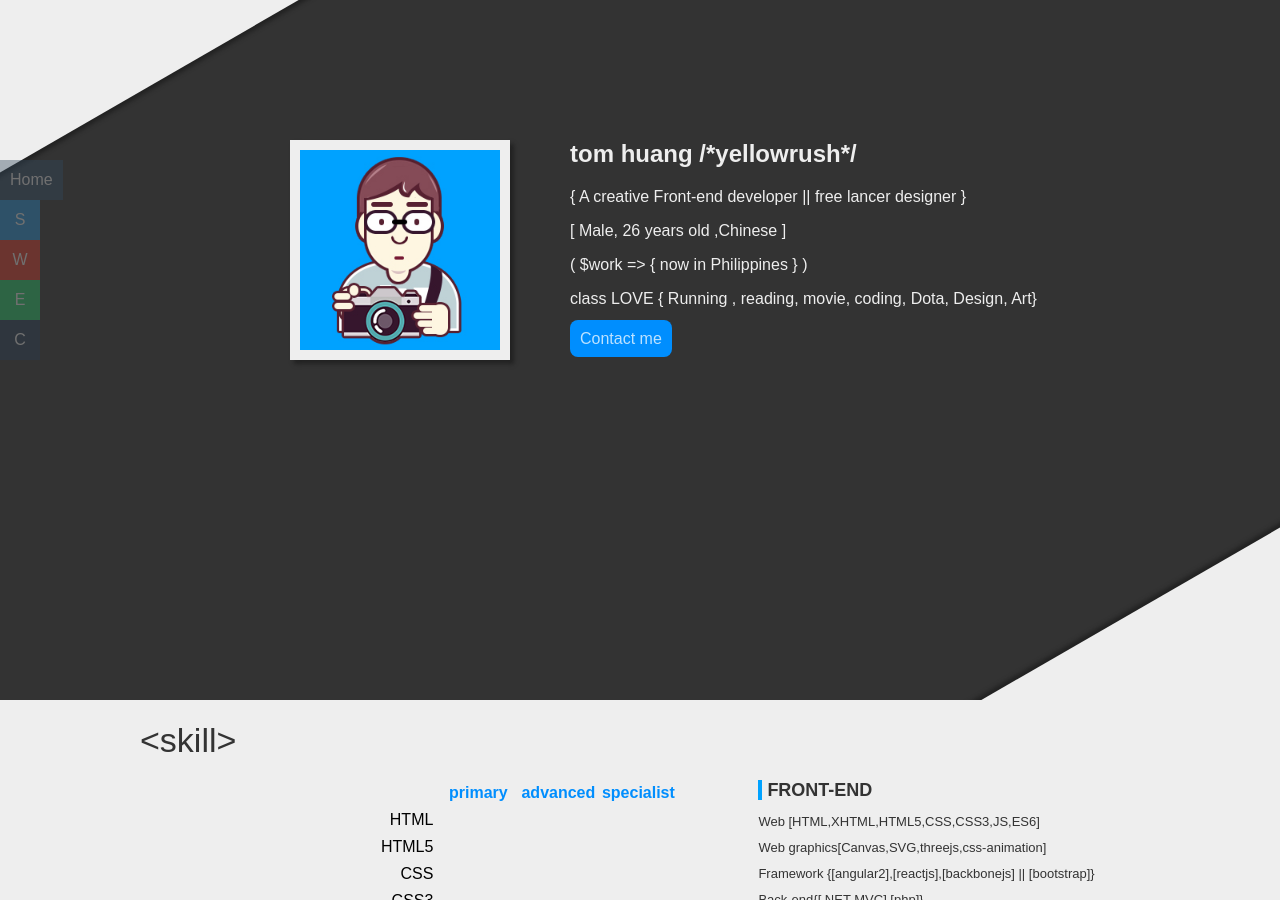
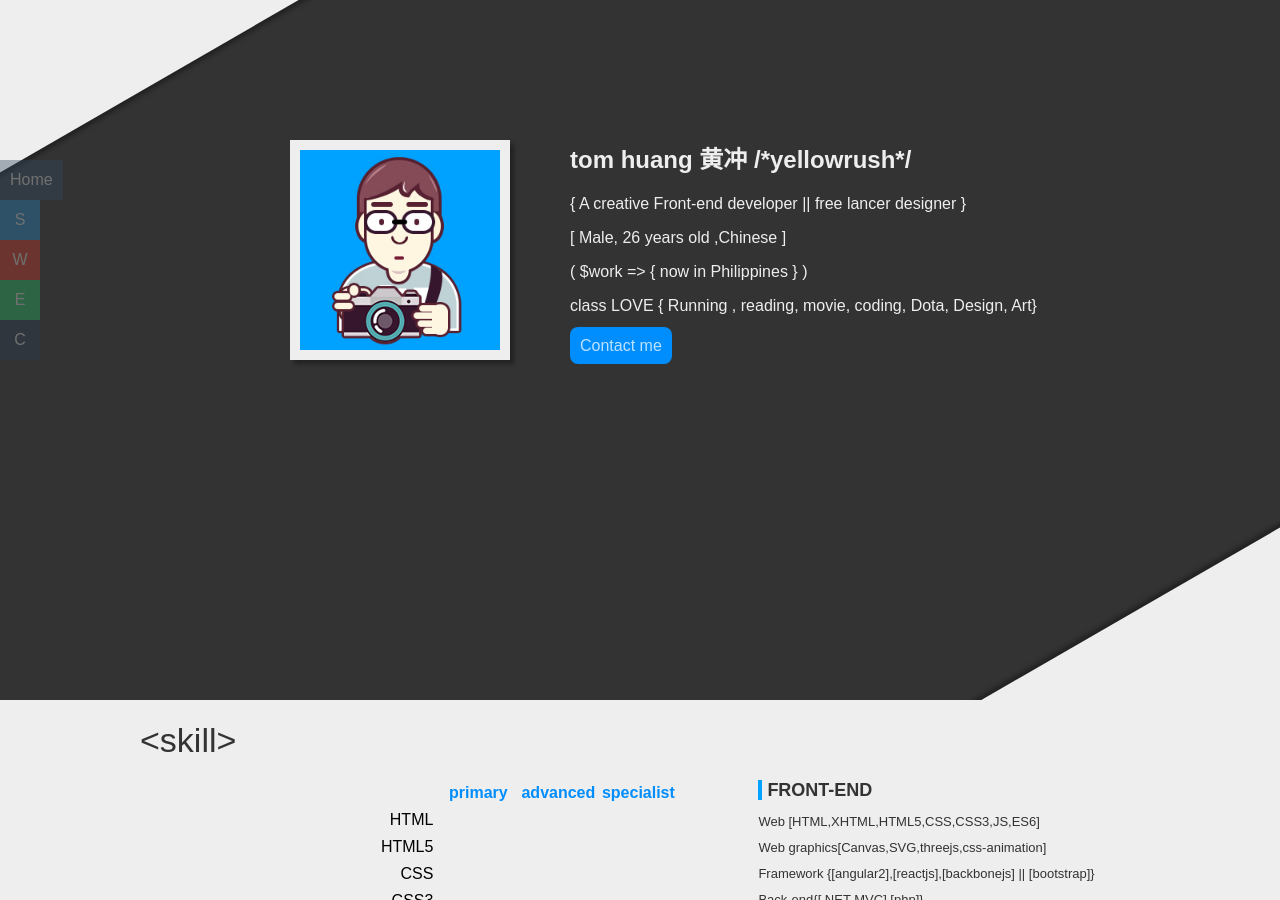
Before and after one commit to mpg-chong-huang/yellowrush, a Jekyll site: the page index.html, which Jekyll copies as it is, in a window 1280 px wide and 900 px high. Built offline with Jekyll 4.4.1, drawn with Linux system fonts in a browser that asks for light colours; some web fonts are replaced.

Commit message:
Update index.html

```diff
--- a/index.html
+++ b/index.html
@@ -28,7 +28,7 @@
 		<div class="content">
 			<img id="avatar" src="style/me.jpg" alt="" width="200" height="200">
 			<div id="info1">
-				<h1>tom huang /*yellowrush*/</h1>
+				<h1>tom huang 黄冲 /*yellowrush*/</h1>
 				<p> { A creative Front-end developer || free lancer designer }</p>
 				<p> [ Male, 26 years old ,Chinese ]</p>
 				<p> ( $work => { now in Philippines } )</p>
```
